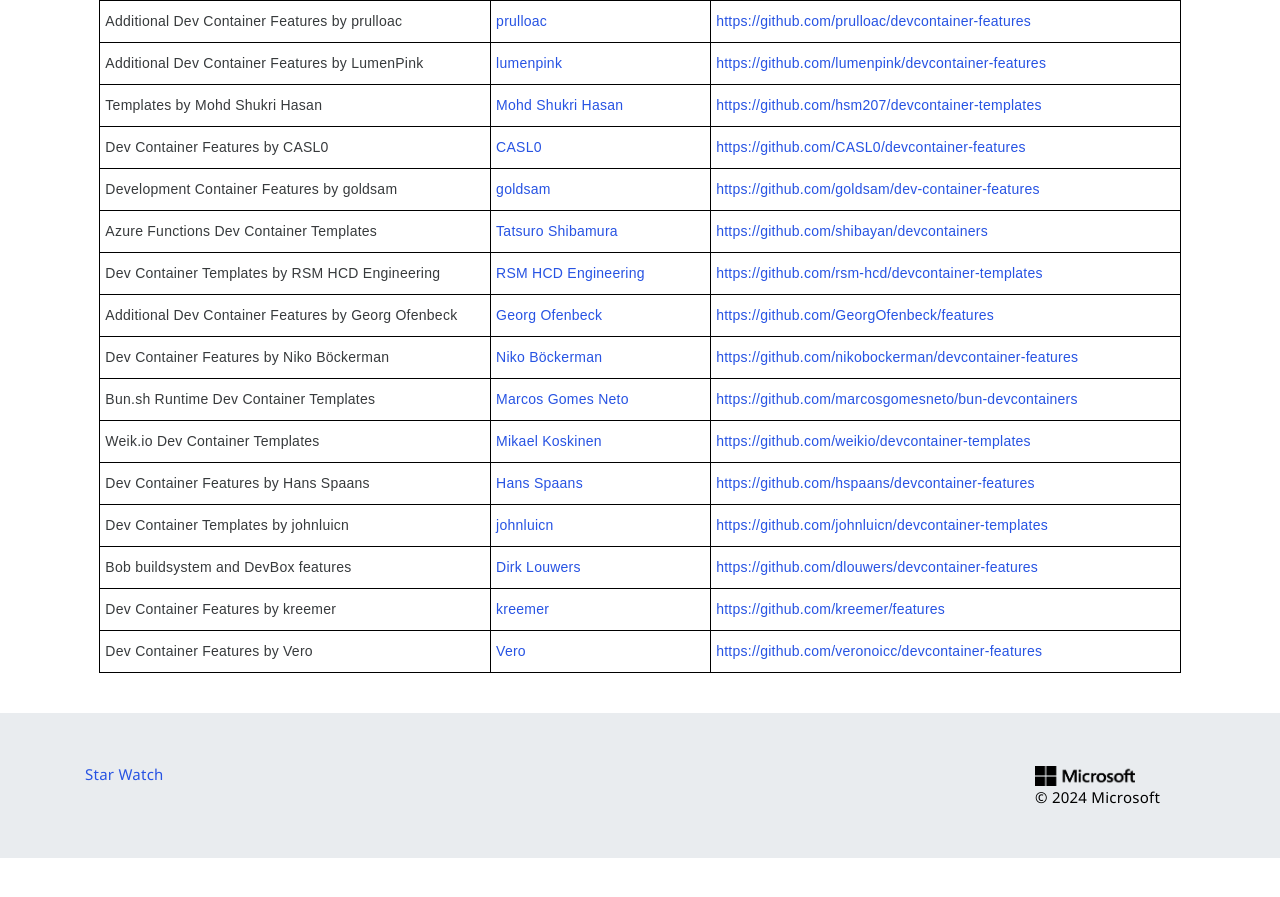
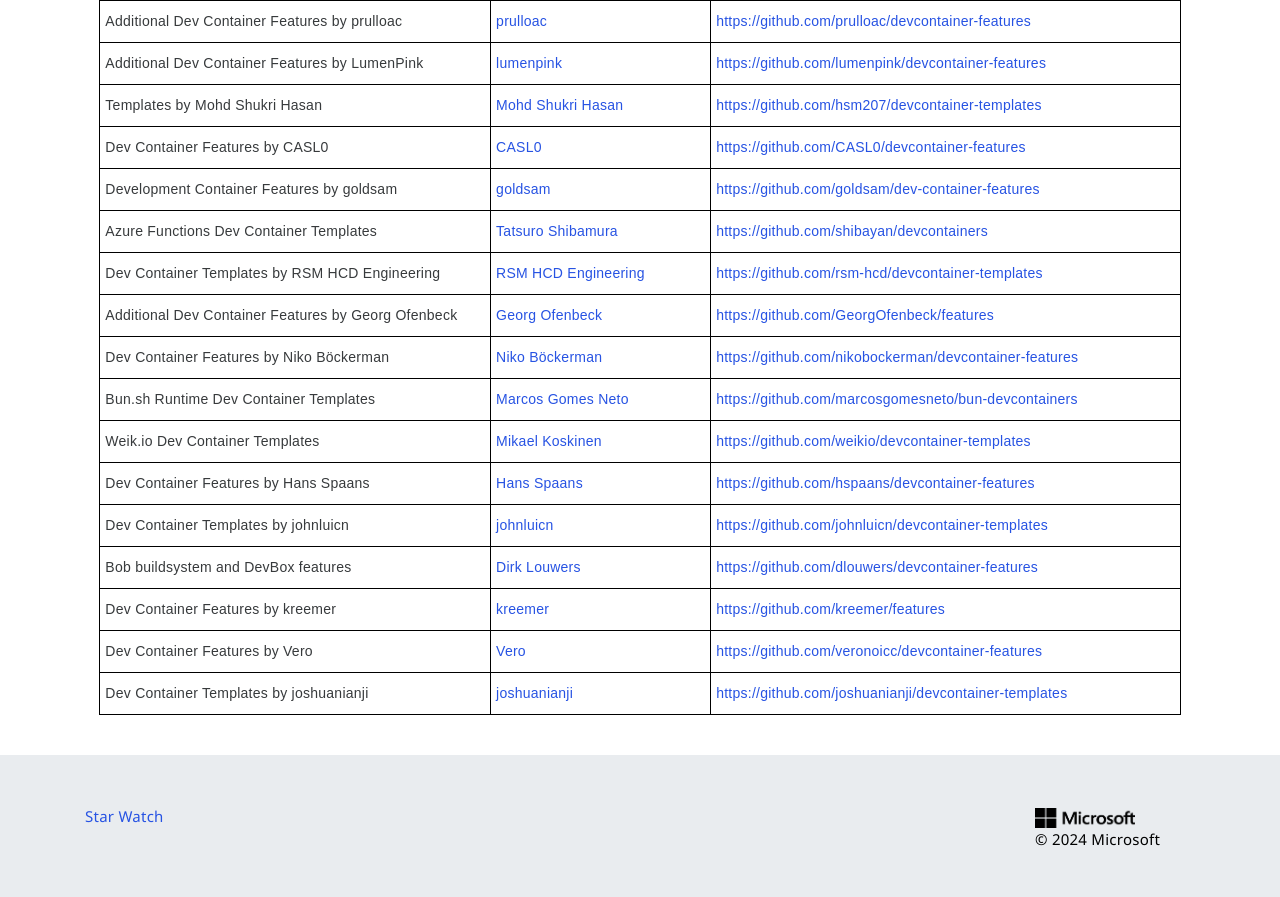
Before and after one commit to devcontainers/devcontainers.github.io, a Jekyll site: the page built from collections.html, in a window 1280 px wide and 900 px high, scrolled down 5761 px. Shown: the top 897 px of the window. Built offline with Jekyll 4.4.1, drawn with Linux system fonts in a browser that asks for light colours; nearby versions of some CDN libraries; comment, search, counter and statistics services are not loaded; before the commit the page ends 6619 px from its top, so only the background shows below that.

Commit message:
Update collection-index.yml (#371)

```diff
--- a/_data/collection-index.yml
+++ b/_data/collection-index.yml
@@ -718,3 +718,8 @@
   contact: https://github.com/veronoicc/devcontainer-features/issues
   repository: https://github.com/veronoicc/devcontainer-features
   ociReference: ghcr.io/veronoicc/devcontainer-features
+- name: Dev Container Templates by joshuanianji
+  maintainer: joshuanianji
+  contact: https://github.com/joshuanianji/devcontainer-templates/issues
+  repository: https://github.com/joshuanianji/devcontainer-templates
+  ociReference: ghcr.io/joshuanianji/devcontainer-templates
```
